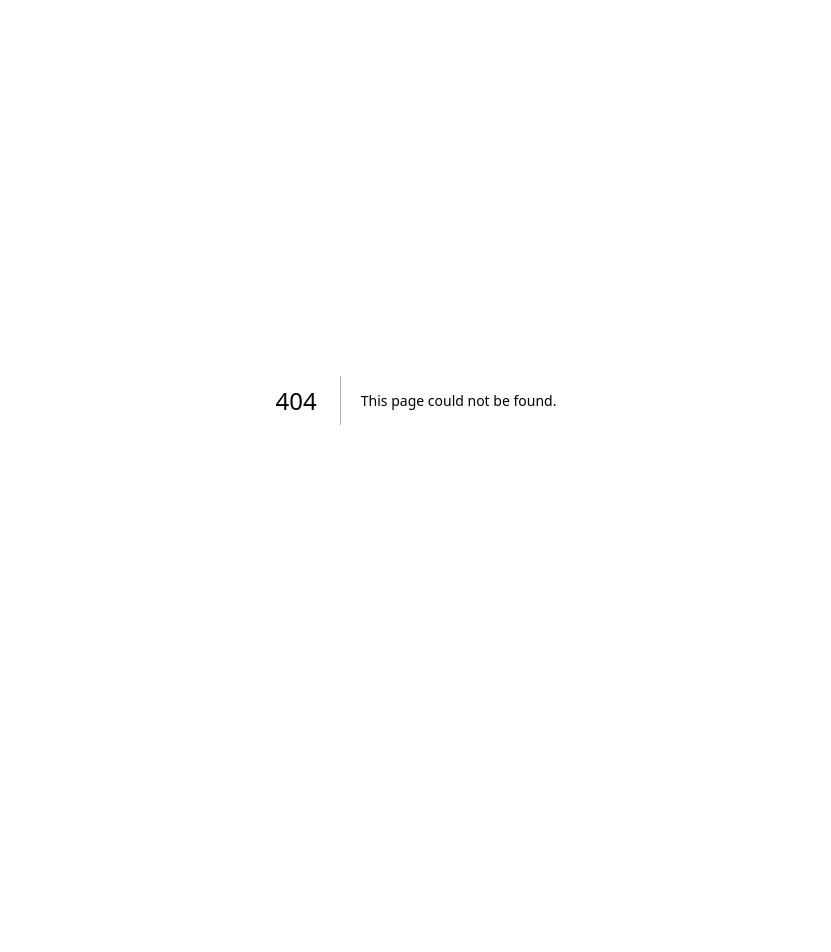
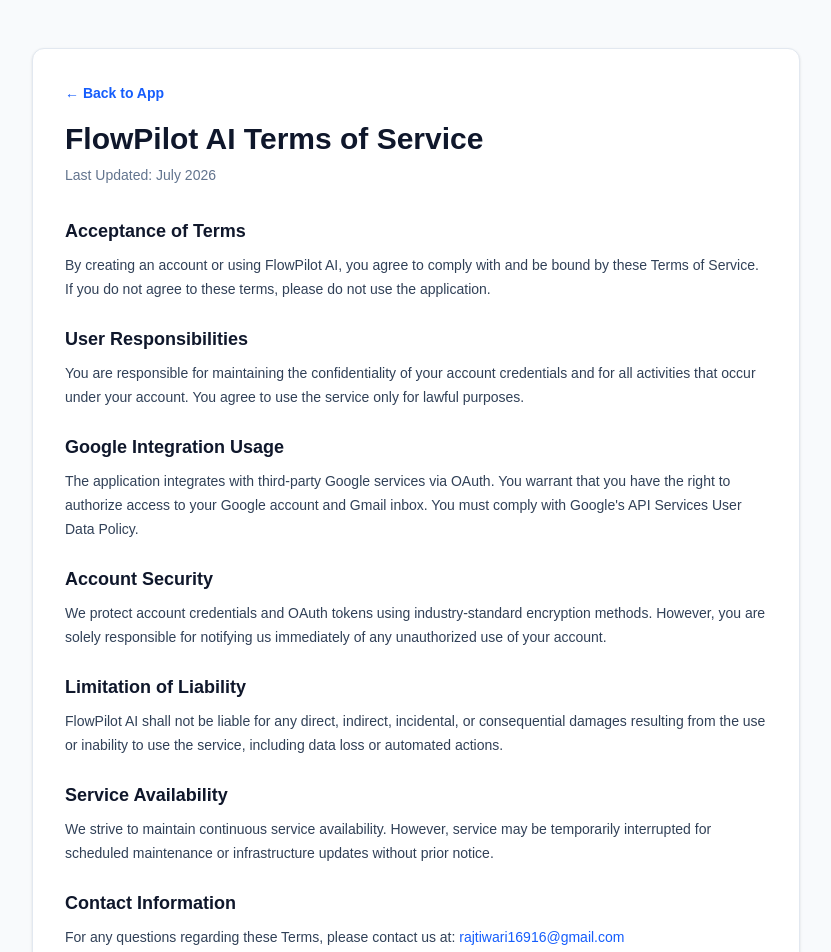
Before and after one commit to Rajtiwari0202/flowpilot-ai, a Next.js app in the folder apps/web/: page /terms in a window 1280 px wide. Before the commit this address had no page. Shown: the top 952 px of the page, without its empty margins (224-1055 px from the left). Before the commit the page ends 800 px from the top, so only its background shows below. Built offline with nearby package versions, Linux system fonts and the light colour scheme.

Commit message:
feat: add privacy policy and terms pages for google oauth compliance

```diff
--- /dev/null
+++ b/apps/web/src/app/privacy/page.tsx
@@ -0,0 +1,83 @@
+import type { Metadata } from "next";
+import Link from "next/link";
+
+export const metadata: Metadata = {
+  title: "FlowPilot AI Privacy Policy",
+  description: "Privacy policy and data protection details for FlowPilot AI.",
+};
+
+export default function PrivacyPage() {
+  return (
+    <main className="min-h-screen bg-slate-50 text-slate-900 py-12 px-6 sm:px-12 lg:px-24">
+      <div className="max-w-3xl mx-auto bg-white border border-slate-200 rounded-xl p-8 shadow-sm">
+        <div className="mb-8">
+          <Link href="/" className="text-sm font-semibold text-blue-600 hover:underline">
+            &larr; Back to App
+          </Link>
+          <h1 className="text-3xl font-bold mt-4">FlowPilot AI Privacy Policy</h1>
+          <p className="text-sm text-slate-500 mt-2">Last Updated: July 2026</p>
+        </div>
+
+        <div className="space-y-6 text-sm leading-6 text-slate-700">
+          <section>
+            <h2 className="text-lg font-bold text-slate-900 mb-2">Information We Collect</h2>
+            <p>To provide and improve our services, we collect the following types of information:</p>
+            <ul className="list-disc pl-5 mt-2 space-y-1">
+              <li><strong>Name:</strong> Used to personalize user profiles and follow-up templates.</li>
+              <li><strong>Email Address:</strong> Used for account registration, communication, and updates.</li>
+              <li><strong>Google Account Information:</strong> Specifically integration metadata and tokens authorized via OAuth.</li>
+              <li><strong>Workflow Data:</strong> Templates, rules, configurations, and settings created in FlowPilot.</li>
+              <li><strong>Usage Data:</strong> System logs, activity metrics, and feature interactions.</li>
+            </ul>
+          </section>
+
+          <section>
+            <h2 className="text-lg font-bold text-slate-900 mb-2">Google OAuth Access</h2>
+            <p>
+              FlowPilot AI uses Google OAuth to authenticate users and connect Gmail integrations.
+            </p>
+            <div className="bg-slate-50 border border-slate-100 rounded-lg p-4 mt-3">
+              <p className="font-semibold text-slate-800">Requested scopes:</p>
+              <ul className="list-disc pl-5 mt-1 space-y-1 text-slate-600">
+                <li><code>gmail.readonly</code></li>
+                <li><code>gmail.send</code></li>
+                <li><code>userinfo.email</code></li>
+              </ul>
+            </div>
+            <p className="mt-3">We only use these permissions to:</p>
+            <ul className="list-disc pl-5 mt-1 space-y-1">
+              <li>read emails needed for workflow automation</li>
+              <li>draft responses using our AI pipelines</li>
+              <li>send follow-up emails approved by the user inside the approval queue</li>
+            </ul>
+            <p className="mt-3 font-semibold text-slate-900">We never sell user data.</p>
+          </section>
+
+          <section>
+            <h2 className="text-lg font-bold text-slate-900 mb-2">Data Storage</h2>
+            <p>
+              User data is stored securely in PostgreSQL and protected using encryption where applicable. Integrations credentials and access tokens are encrypted at-rest using advanced cryptographic primitives.
+            </p>
+          </section>
+
+          <section>
+            <h2 className="text-lg font-bold text-slate-900 mb-2">User Rights</h2>
+            <p>
+              Users may revoke Google access at any time from their Google Account settings.
+            </p>
+          </section>
+
+          <section>
+            <h2 className="text-lg font-bold text-slate-900 mb-2">Contact</h2>
+            <p>
+              If you have any questions about this Privacy Policy, please contact us at:{" "}
+              <a href="mailto:rajtiwari16916@gmail.com" className="text-blue-600 hover:underline">
+                rajtiwari16916@gmail.com
+              </a>
+            </p>
+          </section>
+        </div>
+      </div>
+    </main>
+  );
+}
--- /dev/null
+++ b/apps/web/src/app/terms/page.tsx
@@ -0,0 +1,77 @@
+import type { Metadata } from "next";
+import Link from "next/link";
+
+export const metadata: Metadata = {
+  title: "FlowPilot AI Terms of Service",
+  description: "Terms and conditions of service for using FlowPilot AI.",
+};
+
+export default function TermsPage() {
+  return (
+    <main className="min-h-screen bg-slate-50 text-slate-900 py-12 px-6 sm:px-12 lg:px-24">
+      <div className="max-w-3xl mx-auto bg-white border border-slate-200 rounded-xl p-8 shadow-sm">
+        <div className="mb-8">
+          <Link href="/" className="text-sm font-semibold text-blue-600 hover:underline">
+            &larr; Back to App
+          </Link>
+          <h1 className="text-3xl font-bold mt-4">FlowPilot AI Terms of Service</h1>
+          <p className="text-sm text-slate-500 mt-2">Last Updated: July 2026</p>
+        </div>
+
+        <div className="space-y-6 text-sm leading-6 text-slate-700">
+          <section>
+            <h2 className="text-lg font-bold text-slate-900 mb-2">Acceptance of Terms</h2>
+            <p>
+              By creating an account or using FlowPilot AI, you agree to comply with and be bound by these Terms of Service. If you do not agree to these terms, please do not use the application.
+            </p>
+          </section>
+
+          <section>
+            <h2 className="text-lg font-bold text-slate-900 mb-2">User Responsibilities</h2>
+            <p>
+              You are responsible for maintaining the confidentiality of your account credentials and for all activities that occur under your account. You agree to use the service only for lawful purposes.
+            </p>
+          </section>
+
+          <section>
+            <h2 className="text-lg font-bold text-slate-900 mb-2">Google Integration Usage</h2>
+            <p>
+              The application integrates with third-party Google services via OAuth. You warrant that you have the right to authorize access to your Google account and Gmail inbox. You must comply with Google&apos;s API Services User Data Policy.
+            </p>
+          </section>
+
+          <section>
+            <h2 className="text-lg font-bold text-slate-900 mb-2">Account Security</h2>
+            <p>
+              We protect account credentials and OAuth tokens using industry-standard encryption methods. However, you are solely responsible for notifying us immediately of any unauthorized use of your account.
+            </p>
+          </section>
+
+          <section>
+            <h2 className="text-lg font-bold text-slate-900 mb-2">Limitation of Liability</h2>
+            <p>
+              FlowPilot AI shall not be liable for any direct, indirect, incidental, or consequential damages resulting from the use or inability to use the service, including data loss or automated actions.
+            </p>
+          </section>
+
+          <section>
+            <h2 className="text-lg font-bold text-slate-900 mb-2">Service Availability</h2>
+            <p>
+              We strive to maintain continuous service availability. However, service may be temporarily interrupted for scheduled maintenance or infrastructure updates without prior notice.
+            </p>
+          </section>
+
+          <section>
+            <h2 className="text-lg font-bold text-slate-900 mb-2">Contact Information</h2>
+            <p>
+              For any questions regarding these Terms, please contact us at:{" "}
+              <a href="mailto:rajtiwari16916@gmail.com" className="text-blue-600 hover:underline">
+                rajtiwari16916@gmail.com
+              </a>
+            </p>
+          </section>
+        </div>
+      </div>
+    </main>
+  );
+}
```
